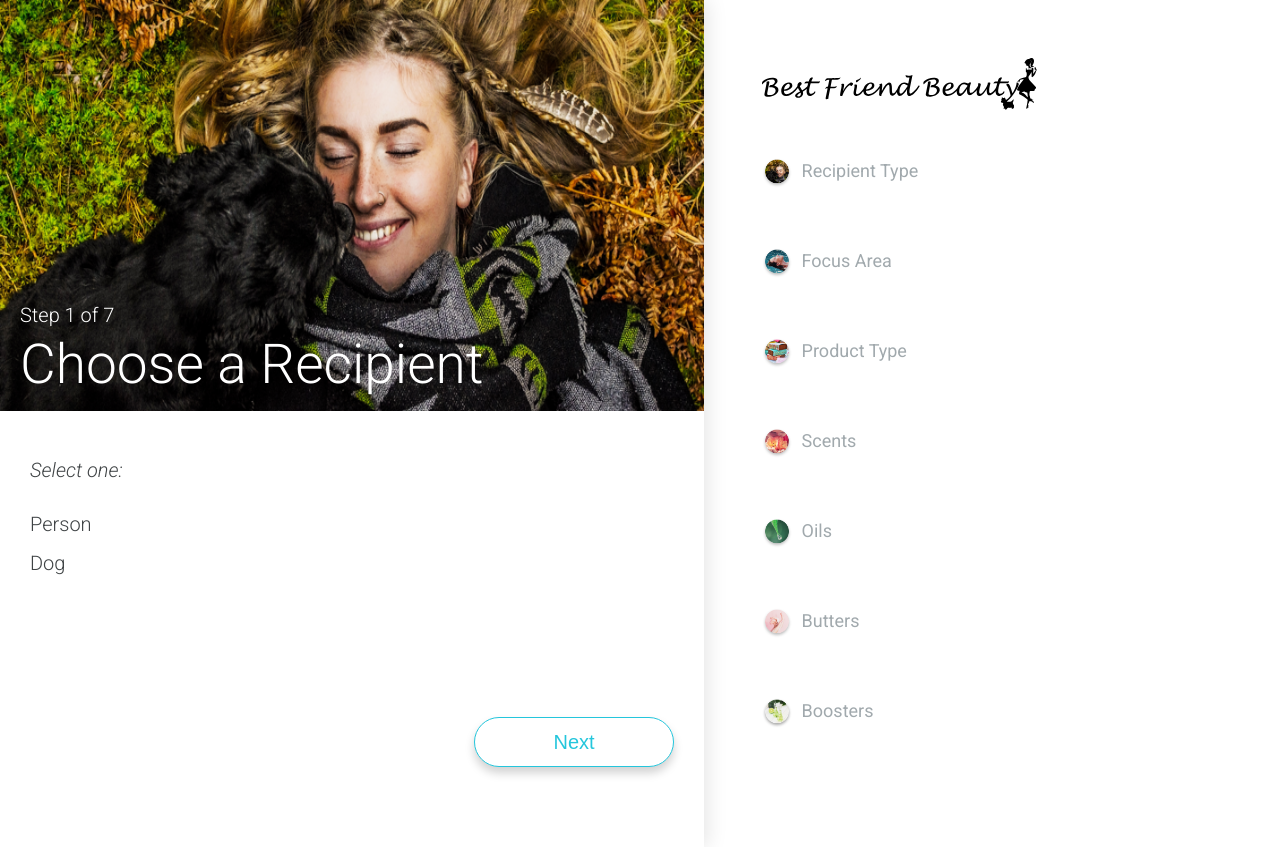
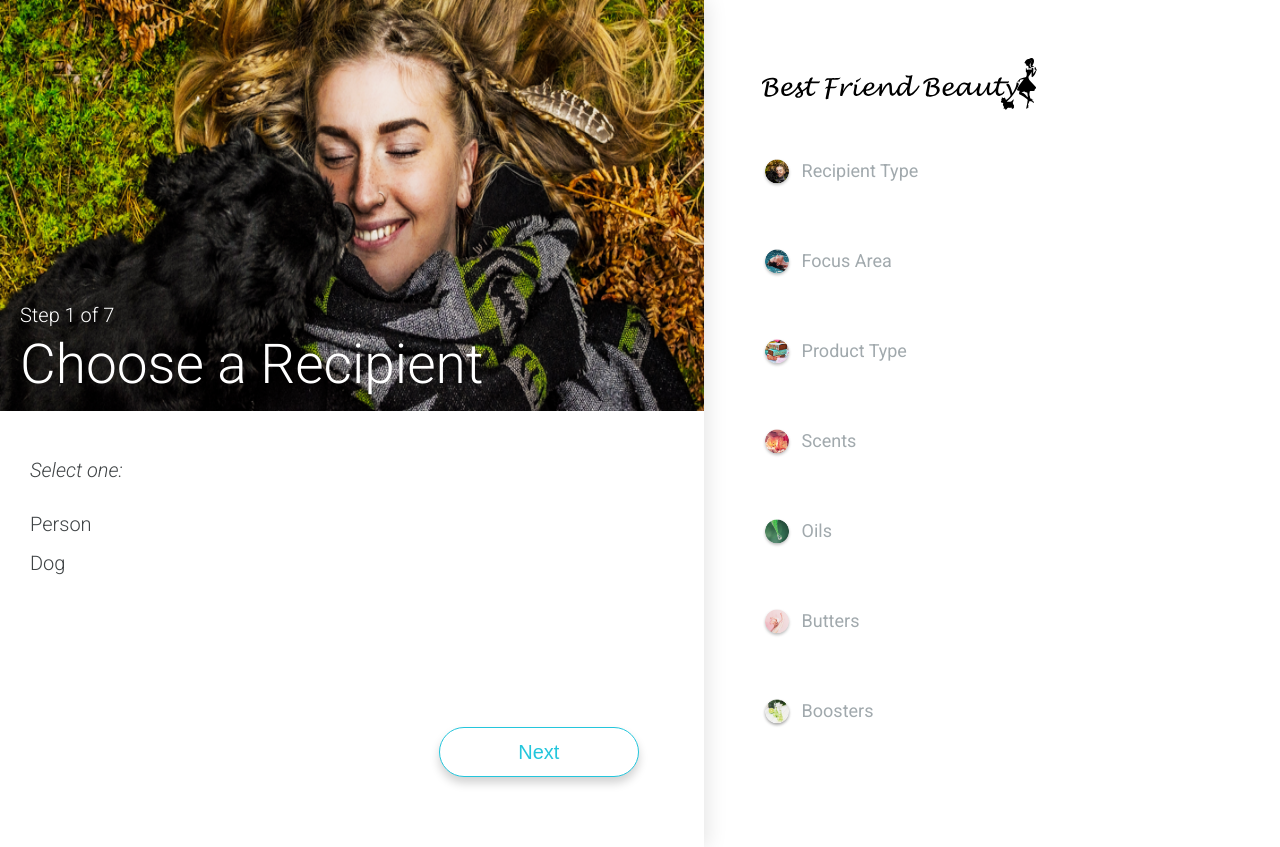
Before and after one commit to chrisfoster22/BFB-2, a React (Create React App) app: page / in a window 1280 px wide. Built offline with nearby package versions, Linux system fonts and the light colour scheme; what shopify-buy would draw is missing.

Commit message:
Center button container

```diff
--- a/src/components/App.js
+++ b/src/components/App.js
@@ -229,9 +229,12 @@ const styles = {
         boxSizing: "border-box",
         padding: "0 30px",
         justifyContent: "space-between",
+        width: "90%",
         position: "absolute",
-        bottom: 80,
-        width: "100%"
+        left: 0,
+        right: 0,
+        bottom: 70,
+        margin: "auto"
     },
     selectorContainer: {
         width: "55%",
```
